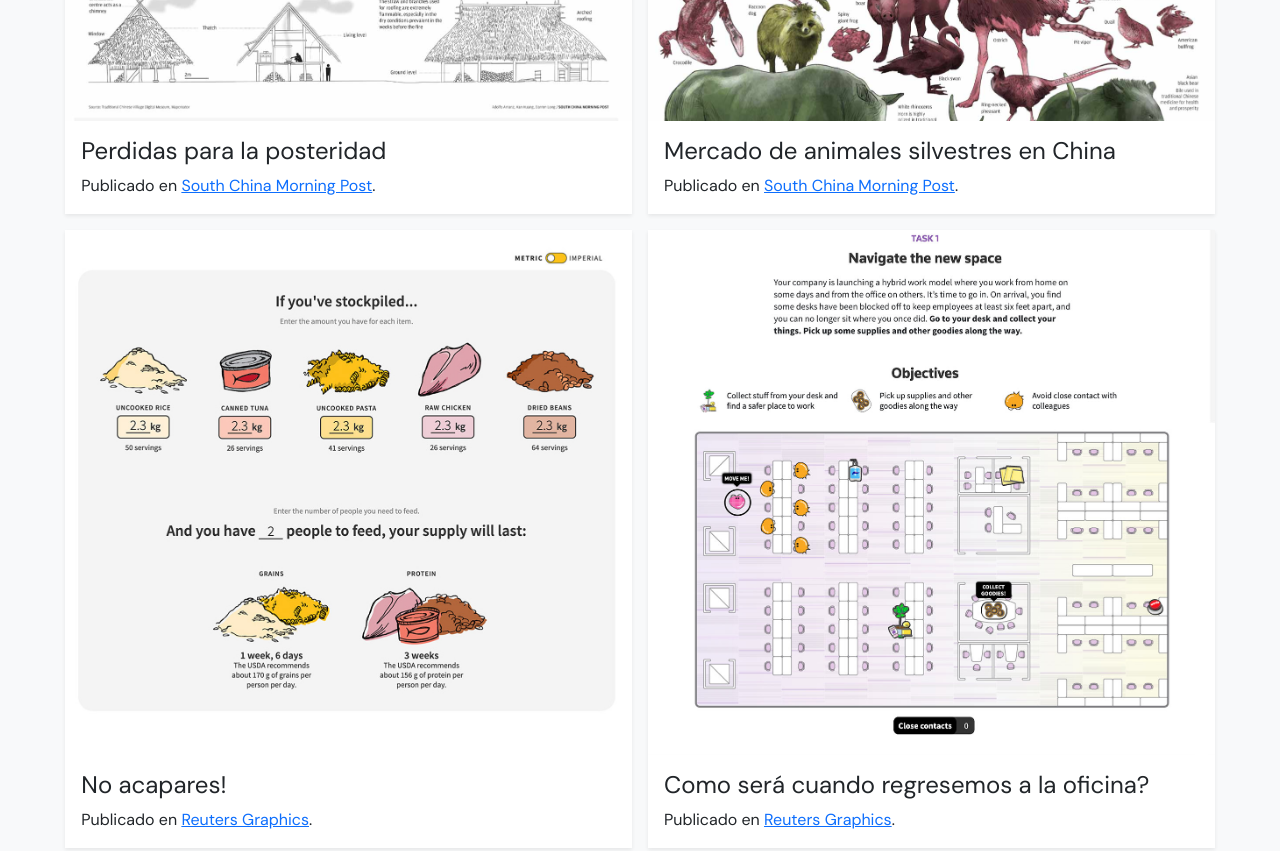
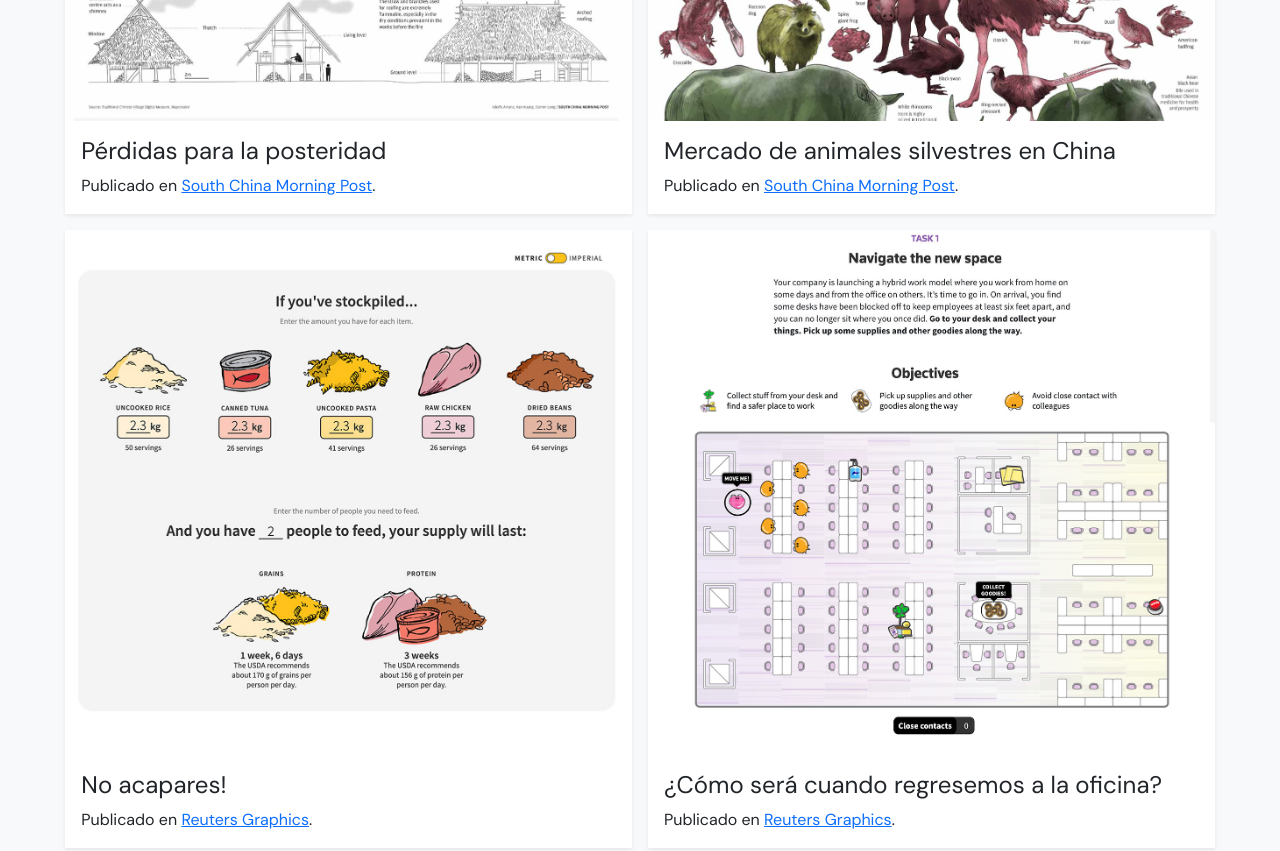
Before and after one commit to Verogatica/dno075-clase-3, a plain HTML site: page index.html in a window 1280 px wide. Shown: the part 1100-1951 px from the top of the page. Drawn offline with nearby package versions, Linux system fonts and the light colour scheme.

Commit message:
Update index.html

```diff
--- a/index.html
+++ b/index.html
@@ -45,7 +45,7 @@
                             <div class="card shadow-sm">
                                 <img src="img/inf-01.jpg" class="card-img-top" alt="describir la imagen" />
                                 <div class="card-body">
-                                    <h4 class="card-title">Perdidas para la posteridad</h4>
+                                    <h4 class="card-title">Pérdidas para la posteridad</h4>
                                     <p class="card-text">Publicado en <a href="https://multimedia.scmp.com/culture/article/SCMP-printed-graphics-memory/lonelyGraphics/202103A276.html">South China Morning Post</a>.</p>
                                 </div>
                             </div>
@@ -75,7 +75,7 @@
                             <div class="card shadow-sm">
                                 <img src="img/inf-04.jpg" class="card-img-top" alt="describir la imagen" />
                                 <div class="card-body">
-                                    <h4 class="card-title">Como será cuando regresemos a la oficina?</h4>
+                                    <h4 class="card-title">¿Cómo será cuando regresemos a la oficina?</h4>
                                     <p class="card-text">Publicado en <a href="https://graphics.reuters.com/GREAT-REBOOT/OFFICE/xlbpgdyjzvq/" target="_blank" rel="noopener noreferrer">Reuters Graphics</a>.</p>
                                 </div>
                             </div>
```
